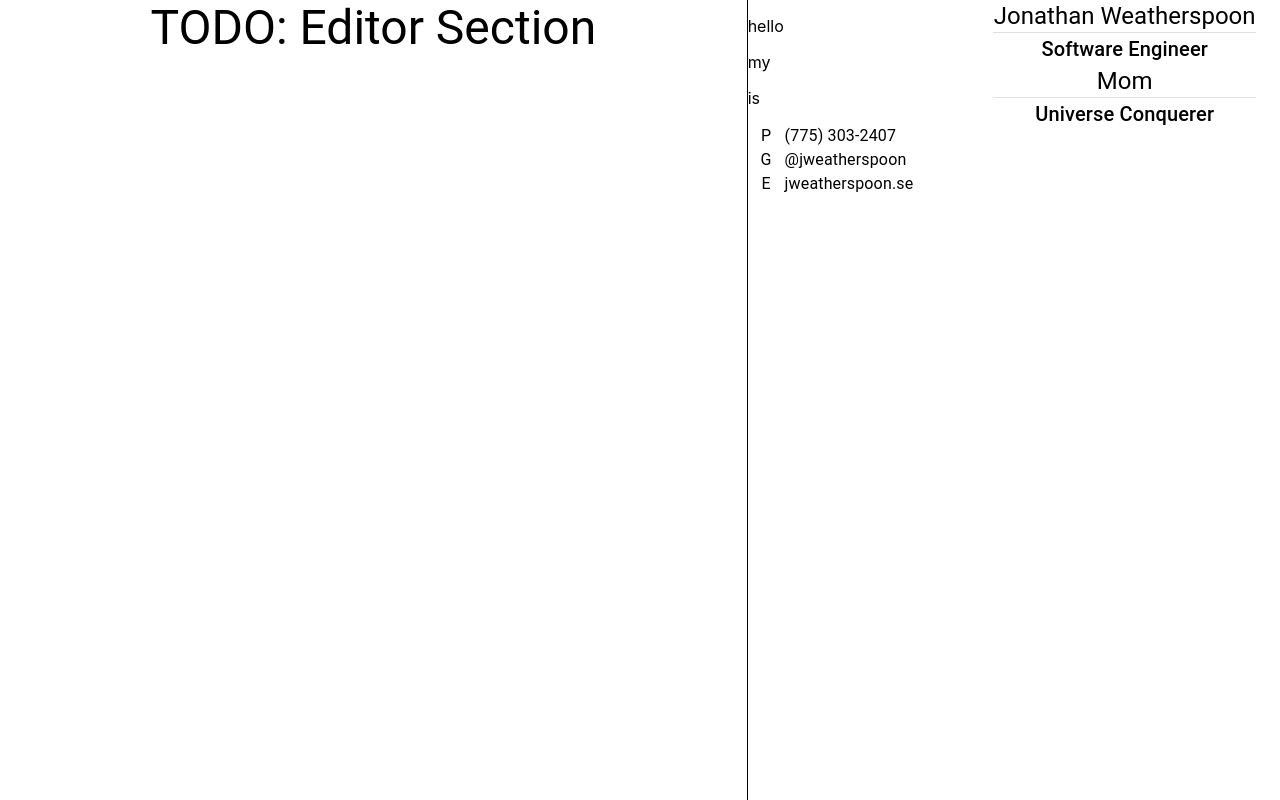
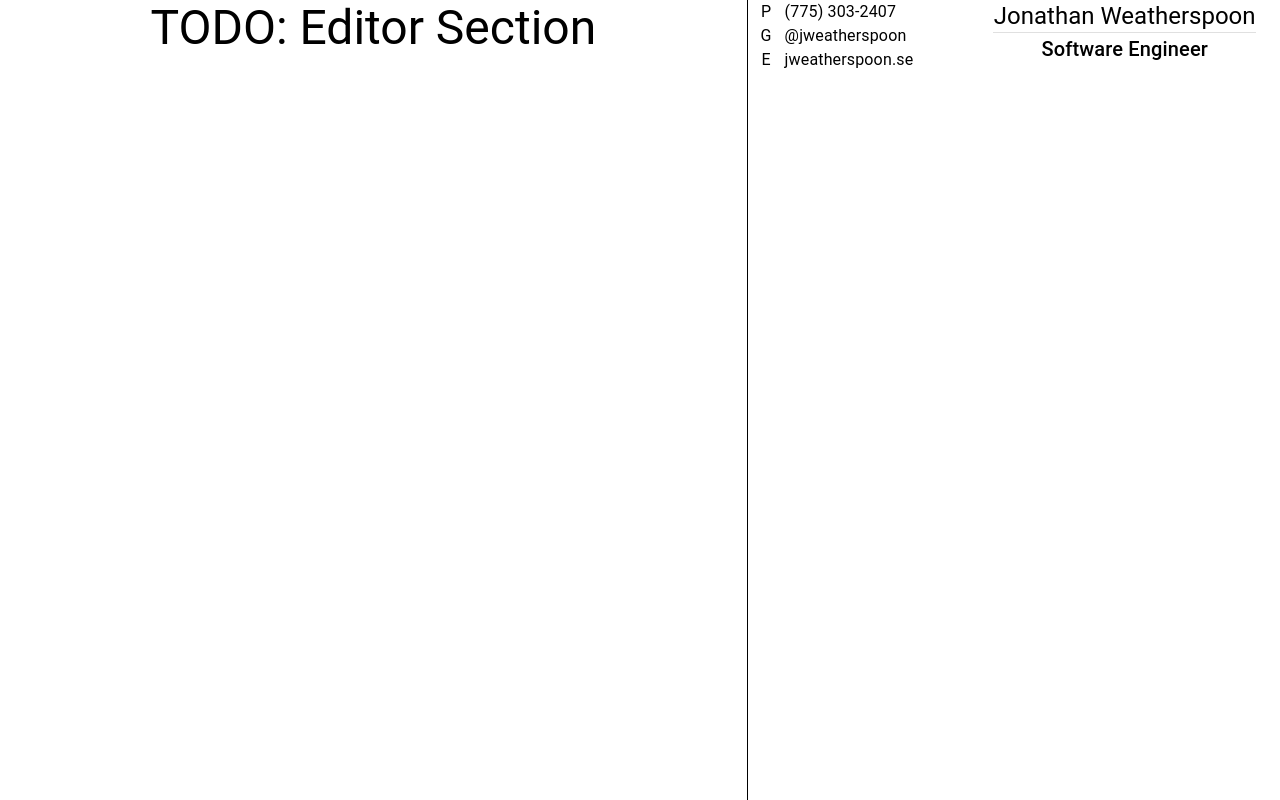
Before and after one commit to jweatherspoon/resume-generator, a React (Create React App) app: page / in a window 1280 px wide. Built offline with nearby package versions, Linux system fonts and the light colour scheme.

Commit message:
small cleanup

```diff
--- a/src/data-model/test-config.ts
+++ b/src/data-model/test-config.ts
@@ -12,24 +12,6 @@ const TestConfig : IResumeConfiguration = {
     ],
     regions: {
         sidebar: [
-            {
-                componentId: "test-one",
-                componentProps: [
-                    createProperty("displayText", DataTypes.String, "hello")
-                ]
-            },
-            {
-                componentId: "test-one",
-                componentProps: [
-                    createProperty("displayText", DataTypes.String, "my")
-                ]
-            },
-            {
-                componentId: "test-one",
-                componentProps: [
-                    createProperty("displayText", DataTypes.String, "is")
-                ]
-            },
             {
                 componentId: RESUME_COMPONENT_IDS.ContactDetails,
                 componentProps: [
@@ -49,13 +31,6 @@ const TestConfig : IResumeConfiguration = {
                     createProperty(PROPERTY_TYPES.Title, DataTypes.String, "Software Engineer")
                 ]
             },
-            {
-                componentId: RESUME_COMPONENT_IDS.PositionHeader,
-                componentProps: [
-                    createProperty(PROPERTY_TYPES.Name, DataTypes.String, "Mom"),
-                    createProperty(PROPERTY_TYPES.Title, DataTypes.String, "Universe Conquerer")
-                ]
-            },
         ]
     },
     clone: (o) => TestConfig
--- a/src/factory/factory-maps.ts
+++ b/src/factory/factory-maps.ts
@@ -3,7 +3,6 @@ import PositionHeader from "../components/resume-components/PositionHeader";
 import FlashyResumeShell from "../components/resume-shells/FlashyResumeShell";
 import IFactoryEnabledComponentDefinition from "./IFactoryEnabledComponent";
 import IFactoryMapping from "./IFactoryMapping";
-import { TestComponentOne } from "./test-factory"
 
 export abstract class FactoryMapBase extends Map<string, IFactoryEnabledComponentDefinition> implements IFactoryMapping {
     constructor(supportedComponents: IFactoryEnabledComponentDefinition[]) {
@@ -28,7 +27,6 @@ class ResumeShellFactory extends FactoryMapBase {
 class ResumeComponentFactory extends FactoryMapBase {
     constructor() {
         const components: IFactoryEnabledComponentDefinition[] = [
-            new TestComponentOne({}),
             new PositionHeader({}),
             new ContactDetails({})
         ];
--- a/src/factory/test-factory.tsx
+++ /dev/null
@@ -1,40 +0,0 @@
-import { Component, ReactNode } from "react";
-import { FactoryMapBase } from "./factory-maps";
-import IFactoryEnabledComponentDefinition, { IFactoryEnabledComponentProps } from "./IFactoryEnabledComponent";
-import IFactoryMapping from "./IFactoryMapping";
-
-export class TestComponentOne extends Component<IFactoryEnabledComponentProps | {}> implements IFactoryEnabledComponentDefinition {
-    componentId: string;
-
-    constructor(props: IFactoryEnabledComponentProps | any) {
-        super(props)
-
-        this.componentId = "test-one";
-    }
-
-    clone(sourceProps: IFactoryEnabledComponentProps): IFactoryEnabledComponentDefinition | ReactNode {
-        const clonedComponent = new TestComponentOne(sourceProps);
-        return clonedComponent;
-    }
-
-    render() {
-        const typedProps: IFactoryEnabledComponentProps = this.props as IFactoryEnabledComponentProps;
-        const displayText : any = typedProps?.source.componentProps?.find(x => x.name === "displayText")?.value;
-        console.log(typedProps);
-        return (
-            <p>{displayText || "Hello world!"}</p>
-        )
-    }
-}
-
-// class TestFactory extends FactoryMapBase { //extends Map<string, IFactoryEnabledComponentDefinition> implements IFactoryMapping {
-//     constructor() {
-//         const components: IFactoryEnabledComponentDefinition[] = [
-//             new TestComponentOne(null)
-//         ];
-
-//         super(components);
-//     }
-// }
-
-// export default TestFactory;
```
Also changed, not shown: 2 other files (tests, documents, lock files or other folders).
